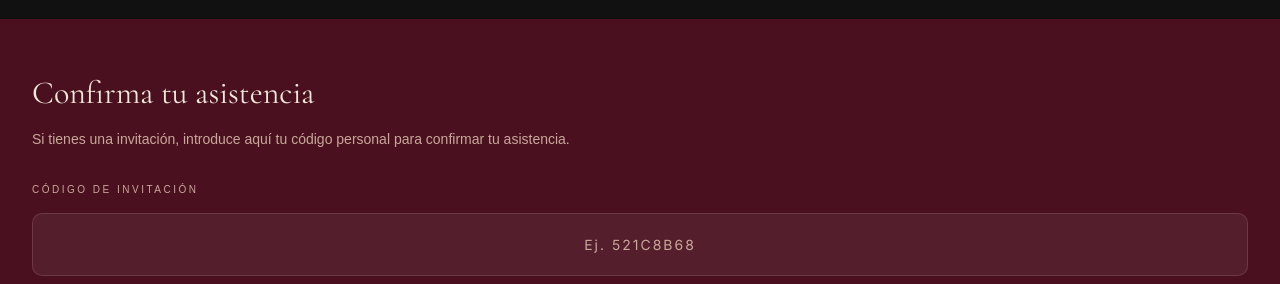
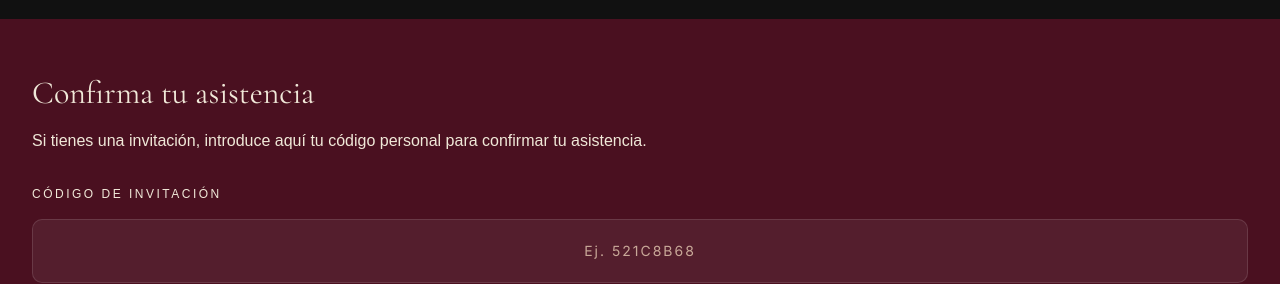
Before and after one commit to Tsuki-byte/Aniversario, a React (Vite) app: page / in a window 1280 px wide. Shown: the part 7900-8184 px from the top of the page. Built offline with nearby package versions, Linux system fonts and the light colour scheme; no server answers; the database is empty.

Commit message:
Increase font sizes and brightness for better contrast in RSVP form

```diff
--- a/src/index.css
+++ b/src/index.css
@@ -345,8 +345,8 @@
 }
 
 .rsvp-subtitle {
-  font-size: 14px;
-  color: var(--text-wine-sub);
+  font-size: 16px;
+  color: var(--text-cream);
   margin-bottom: 32px;
   line-height: 1.6;
 }
@@ -360,8 +360,8 @@
 }
 
 .rsvp-greeting-sub {
-  font-size: 13px;
-  color: var(--text-wine-sub);
+  font-size: 15px;
+  color: var(--text-cream);
   margin-bottom: 28px;
   line-height: 1.6;
 }
@@ -375,11 +375,11 @@
 /* Form */
 .form-label {
   display: block;
-  font-size: 10px;
+  font-size: 12px;
   letter-spacing: 2.5px;
   text-transform: uppercase;
   font-weight: 500;
-  color: var(--text-wine-sub);
+  color: var(--text-cream);
   margin-bottom: 14px;
 }
 
@@ -405,9 +405,9 @@
   border-radius: 10px;
   cursor: pointer;
   transition: all 0.25s;
-  font-size: 13px;
+  font-size: 15px;
   font-weight: 500;
-  color: var(--text-wine-sub);
+  color: var(--text-cream);
   letter-spacing: 0.3px;
 }
 
@@ -509,8 +509,8 @@
 
 .rsvp-locked-note {
   margin-top: 16px;
-  font-size: 12px;
-  color: var(--text-wine-sub);
+  font-size: 14px;
+  color: var(--text-cream);
   text-align: center;
   background: rgba(192, 154, 60, 0.08);
   border: 1px solid rgba(192, 154, 60, 0.2);
```
